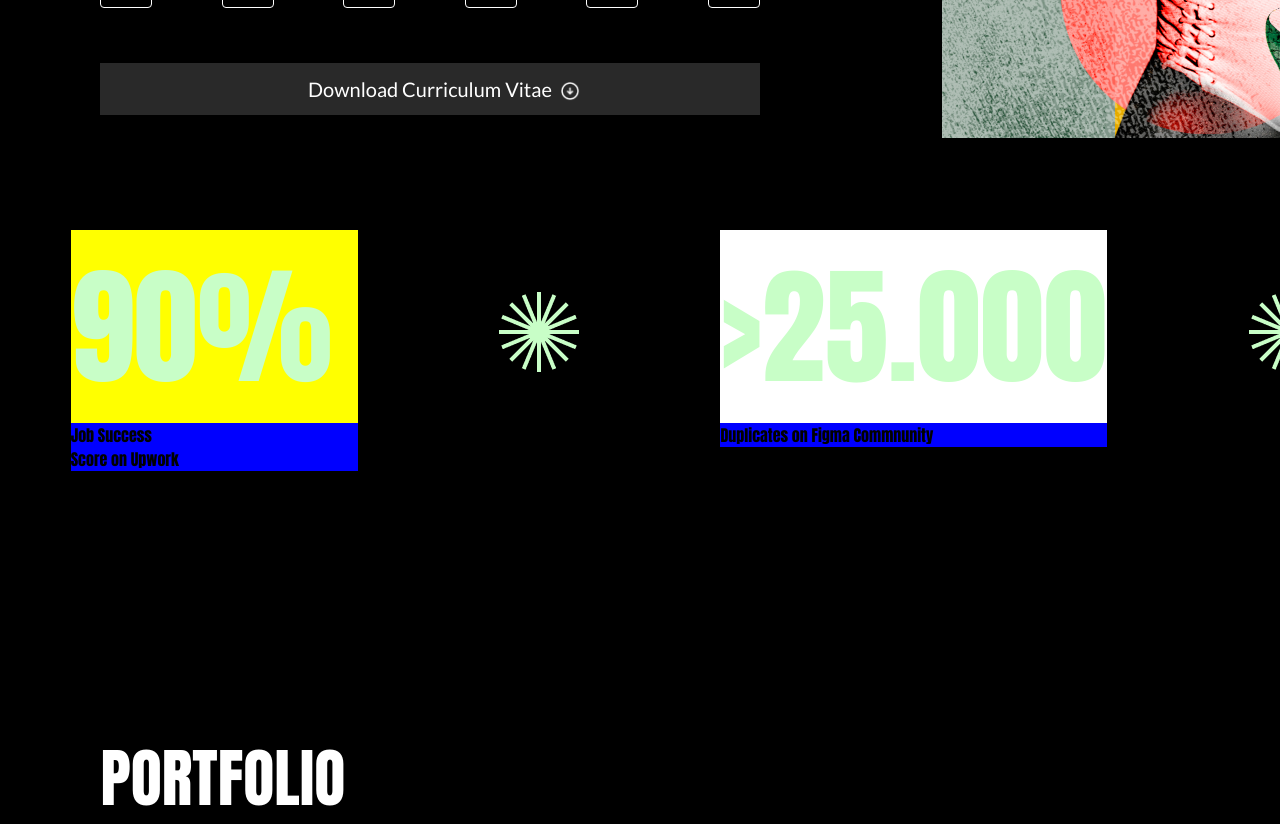
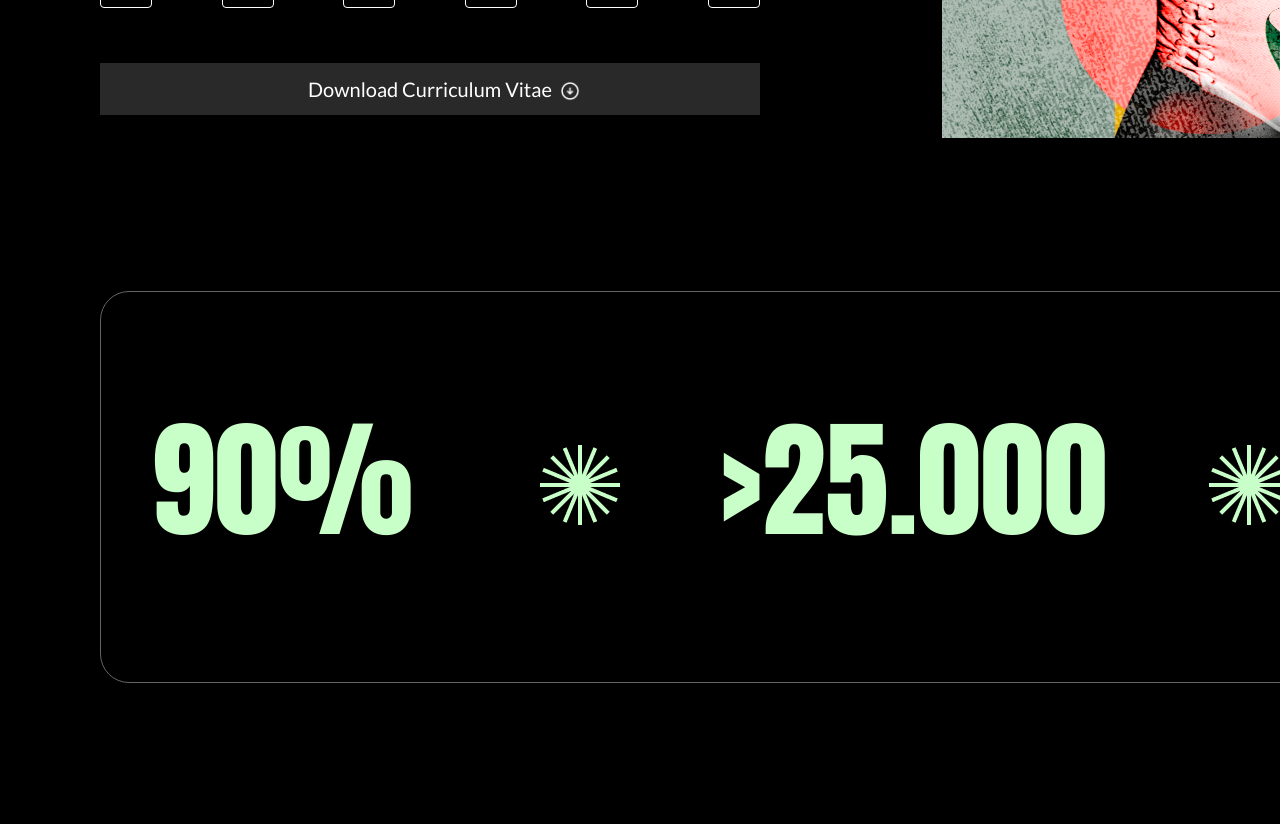
Before and after one commit to lukanogaj/product-designer, a React (Create React App) app: page / in a window 1280 px wide. Shown: the part 760-1584 px from the top of the page. Built offline with nearby package versions, Linux system fonts and the light colour scheme.

Commit message:
refactor-workeff-css-final

```diff
--- a/src/components/WorkEfficiency/index.module.scss
+++ b/src/components/WorkEfficiency/index.module.scss
@@ -1,14 +1,15 @@
 .workEfficiency {
 	display: flex;
 	justify-content: space-around;
-	width: 1731px;
+	width: 1531px;
 	height: 392px;
+	border: solid #646464 1px;
+	border-radius: 29px;
 	background-color: #000;
 	align-items: center;
 	font-family: "Anton", sans-serif;
 	align-items: center;
-
-
+	margin: 153px 100px 0px 100px;
 
 	.workStats_first {
 		display: flex;
@@ -16,8 +17,6 @@
 		justify-content: space-between;
 		width: 287px;
 		height: 208px;
-		background-color: yellow;
-		// margin: auto;
 	}
 
 	.workStats_second {
@@ -26,7 +25,6 @@
 		justify-content: space-between;
 		width: 387px;
 		height: 208px;
-		background-color: #fff;
 	}
 
 	.workStats_third {
@@ -35,21 +33,25 @@
 		justify-content: space-between;
 		width: 190px;
 		height: 208px;
-		background-color: red;
 	}
 
-	.headStats,
-	.headStat {
+	.headStats {
 		display: block;
 		font-family: "Anton", sans-serif;
-		font-size: 128px;
-		font-weight: 400;
-		color: #c8fec7;
+
+		& > h1 {
+			display: block;
+			font-family: "Anton", sans-serif;
+			font-size: 128px;
+			font-weight: 400;
+			color: #c8fec7;
+		}
 	}
 
-	.statsParagraph,
-	p {
+	.statsParagraph {
 		display: block;
-		background-color: blue;
+		& > p {
+			display: block;
+		}
 	}
 }
```
